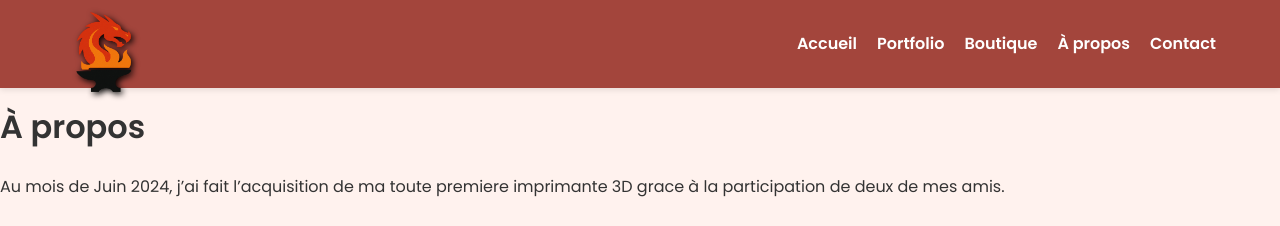
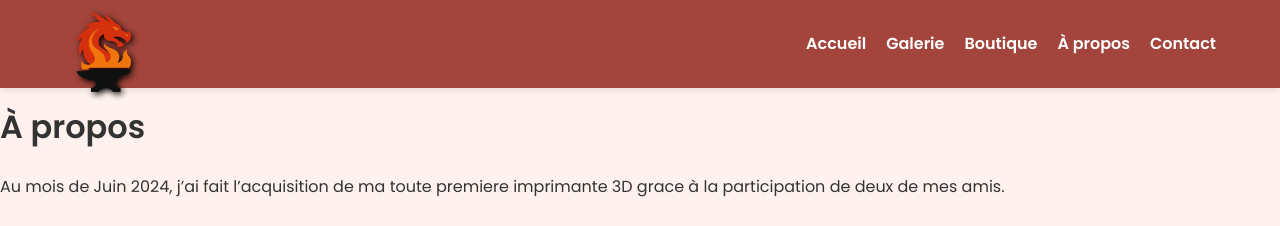
Before and after one commit to Yaen-Ghost/forgefeu, a Jekyll site: the page built from apropos.html, in a window 1280 px wide. Shown: the top 226 px of the page. Built offline with Jekyll 4.4.1, drawn with Linux system fonts in a browser that asks for light colours.

Commit message:
Update default.html

```diff
--- a/_layouts/default.html
+++ b/_layouts/default.html
@@ -28,7 +28,7 @@
     <nav class="main-nav">
       <ul>
           <li><a href="{{ '/' | relative_url }}">Accueil</a></li>
-          <li><a href="{{ '/galerie/' | relative_url }}">Portfolio</a></li>
+          <li><a href="{{ '/galerie/' | relative_url }}">Galerie</a></li>
           <li><a href="{{ '/boutique/' | relative_url }}">Boutique</a></li>
           <li><a href="{{ '/apropos/' | relative_url }}">À propos</a></li>
           <li><a href="{{ '/contact/' | relative_url }}">Contact</a></li>
```
